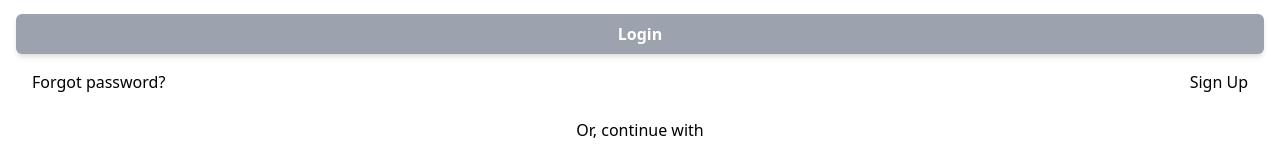
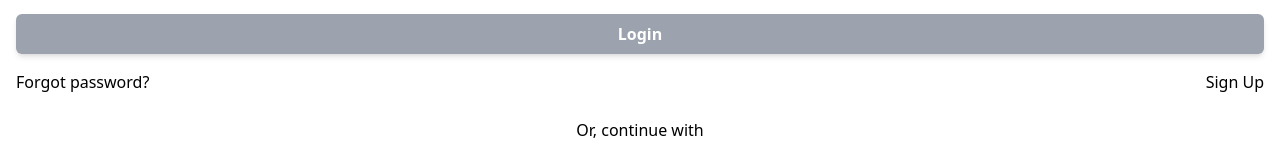
Before and after one commit to squach28/out-of-the-chat, a React (Vite) app in the folder frontend/: page /login in a window 1280 px wide. Shown: the part 278-434 px from the top of the page. Built offline with nearby package versions, Linux system fonts and the light colour scheme; no server answers.

Commit message:
removed padding from forgot password + sign up links

```diff
--- a/frontend/src/components/LoginForm.tsx
+++ b/frontend/src/components/LoginForm.tsx
@@ -149,7 +149,7 @@ const LoginForm = () => {
             <input id="password" name="password" className={`border p-1 ${loginCredential.errors.password === '' ? 'border-gray-200' : 'border-red-400'}`} type="password" onBlur={onInputBlur} onChange={onInputChange} placeholder="Password"/>
             {error ? <p className="text-red-400">{error}</p> : null}
             <button className={`font-bold rounded-md shadow-md px-1 py-2 my-2 text-button-text-light ${!validateLogin(loginCredential) ? 'bg-gray-400' : 'bg-button-light'}`} disabled={loading || !validateLogin(loginCredential)} onClick={onLoginClick}>{loading ? 'Loading...' : 'Login'}</button>
-            <div className="flex justify-between px-4">
+            <div className="flex justify-between">
                 <Link to="/forgotPassword" className="text-end">Forgot password?</Link>
                 <Link to="/signup" replace={true} className="">Sign Up</Link>
             </div>
```
